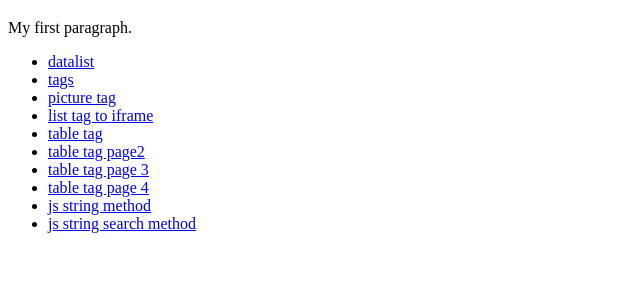
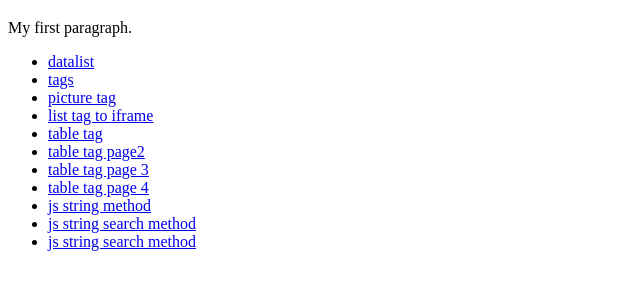
Before and after one commit to saurabhpawar07/HTMLandJavaScriptLearning, a plain HTML site: page index.html in a window 1280 px wide. Shown: the part 61-350 px from the top of the page, without its empty margins (0-640 px from the left). Drawn offline with Linux system fonts and the light colour scheme.

Commit message:
updated index page

```diff
--- a/index.html
+++ b/index.html
@@ -40,7 +40,10 @@
     </li>
     <li>
         <a href="../HTMLandJavaScriptLearning/29-04/js.html">js string  search method</a>
-    </li
+    </li>
+    <li>
+        <a href="29-04/jsNumber.html">js string  search method</a>
+    </l
 
 
 </ul>
```
